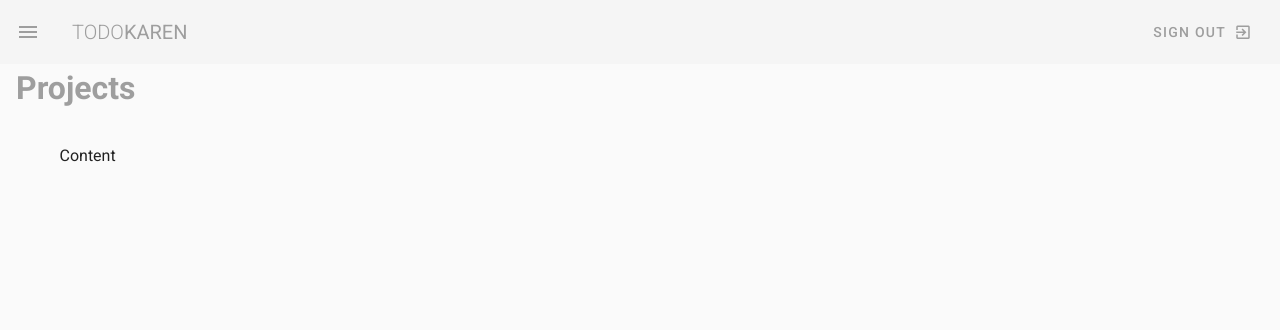
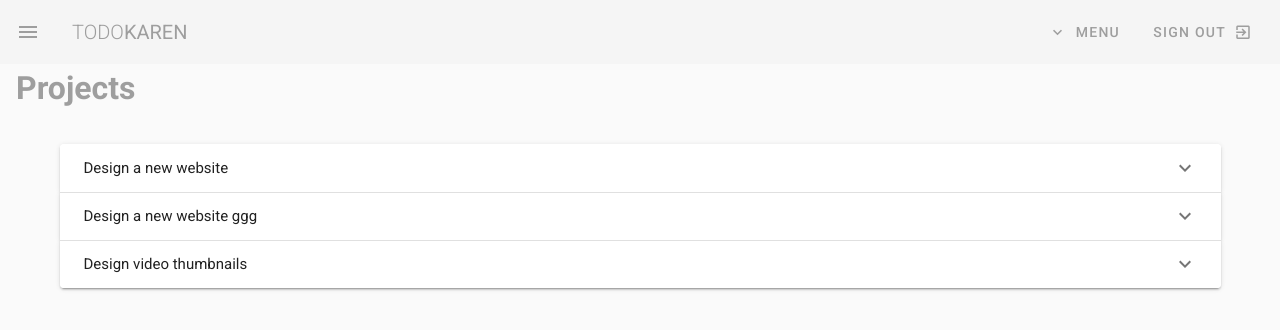
Before and after one commit to kleyla/vuetify-todo, a Vue app: page /projects in a window 1280 px wide. Shown: the top 330 px of the page. Built offline with nearby package versions, Linux system fonts and the light colour scheme.

Commit message:
panels and dropdown

```diff
--- a/src/components/Navbar.vue
+++ b/src/components/Navbar.vue
@@ -10,6 +10,25 @@
         <span>Karen</span>
       </v-toolbar-title>
       <v-spacer></v-spacer>
+      <!--- Dropdown-->
+      <v-menu offset-y>
+        <template v-slot:activator="{ on, attrs }">
+          <v-btn text color="grey" v-bind="attrs" v-on="on">
+            <v-icon left>mdi-chevron-down</v-icon>
+            <span>Menu</span>
+          </v-btn>
+        </template>
+        <v-list>
+          <v-list-item
+            v-for="(link, index) in links"
+            :key="index"
+            router
+            :to="link.route"
+          >
+            <v-list-item-title>{{ link.text }}</v-list-item-title>
+          </v-list-item>
+        </v-list>
+      </v-menu>
       <v-btn text color="grey">
         <span>Sign Out</span>
         <v-icon right>mdi-exit-to-app</v-icon>
--- a/src/views/Projects.vue
+++ b/src/views/Projects.vue
@@ -1,12 +1,86 @@
 <template>
   <div class="projects">
     <h1 class="subheading grey--text">Projects</h1>
+
     <v-container class="my-5">
-      Content
+      <v-expansion-panels>
+        <v-expansion-panel v-for="(project, index) in myProjects" :key="index">
+          <v-expansion-panel-header>
+            {{ project.title }}
+          </v-expansion-panel-header>
+          <v-expansion-panel-content class="grey--text">
+            <div class="font-weight-bold">{{ project.due }}</div>
+            <div>{{ project.content }}</div>
+          </v-expansion-panel-content>
+        </v-expansion-panel>
+      </v-expansion-panels>
     </v-container>
   </div>
 </template>
 
 <script>
-export default {};
+export default {
+  data() {
+    return {
+      projects: [
+        {
+          title: "Design a new website",
+          person: "Karen",
+          due: "1st Jan 2019",
+          status: "ongoing",
+          content:
+            "Lorem ipsum dolor sit amet consectetur adipisicing elit. Sunt consequuntur eos eligendi illum minima adipisci deleniti, dicta mollitia enim explicabo fugiat quidem ducimus praesentium voluptates porro molestias non sequi animi!",
+        },
+        {
+          title: "Code up the homepage",
+          person: "Yolanda",
+          due: "10th Jan 2019",
+          status: "complete",
+          content:
+            "Lorem ipsum dolor sit amet consectetur adipisicing elit. Sunt consequuntur eos eligendi illum minima adipisci deleniti, dicta mollitia enim explicabo fugiat quidem ducimus praesentium voluptates porro molestias non sequi animi!",
+        },
+        {
+          title: "Design video thumbnails",
+          person: "Andrea",
+          due: "20th Dec 2018",
+          status: "complete",
+          content:
+            "Lorem ipsum dolor sit amet consectetur adipisicing elit. Sunt consequuntur eos eligendi illum minima adipisci deleniti, dicta mollitia enim explicabo fugiat quidem ducimus praesentium voluptates porro molestias non sequi animi!",
+        },
+        {
+          title: "Design a new website ggg",
+          person: "Karen",
+          due: "1st Jul 2020",
+          status: "overdue",
+          content:
+            "Lorem ipsum dolor sit amet consectetur adipisicing elit. Sunt consequuntur eos eligendi illum minima adipisci deleniti, dicta mollitia enim explicabo fugiat quidem ducimus praesentium voluptates porro molestias non sequi animi!",
+        },
+        {
+          title: "Create a community forum",
+          person: "Rocio",
+          due: "20th Oct 2018",
+          status: "overdue",
+          content:
+            "Lorem ipsum dolor sit amet consectetur adipisicing elit. Sunt consequuntur eos eligendi illum minima adipisci deleniti, dicta mollitia enim explicabo fugiat quidem ducimus praesentium voluptates porro molestias non sequi animi!",
+        },
+        {
+          title: "Design video thumbnails",
+          person: "Karen",
+          due: "20th Dec 2018",
+          status: "complete",
+          content:
+            "Lorem ipsum dolor sit amet consectetur adipisicing elit. Sunt consequuntur eos eligendi illum minima adipisci deleniti, dicta mollitia enim explicabo fugiat quidem ducimus praesentium voluptates porro molestias non sequi animi!",
+        },
+      ],
+    };
+  },
+  computed: {
+    myProjects() {
+      return this.projects.filter((project) => {
+        return project.person === "Karen";
+      });
+    },
+  },
+};
 </script>
+<style scoped></style>
```
